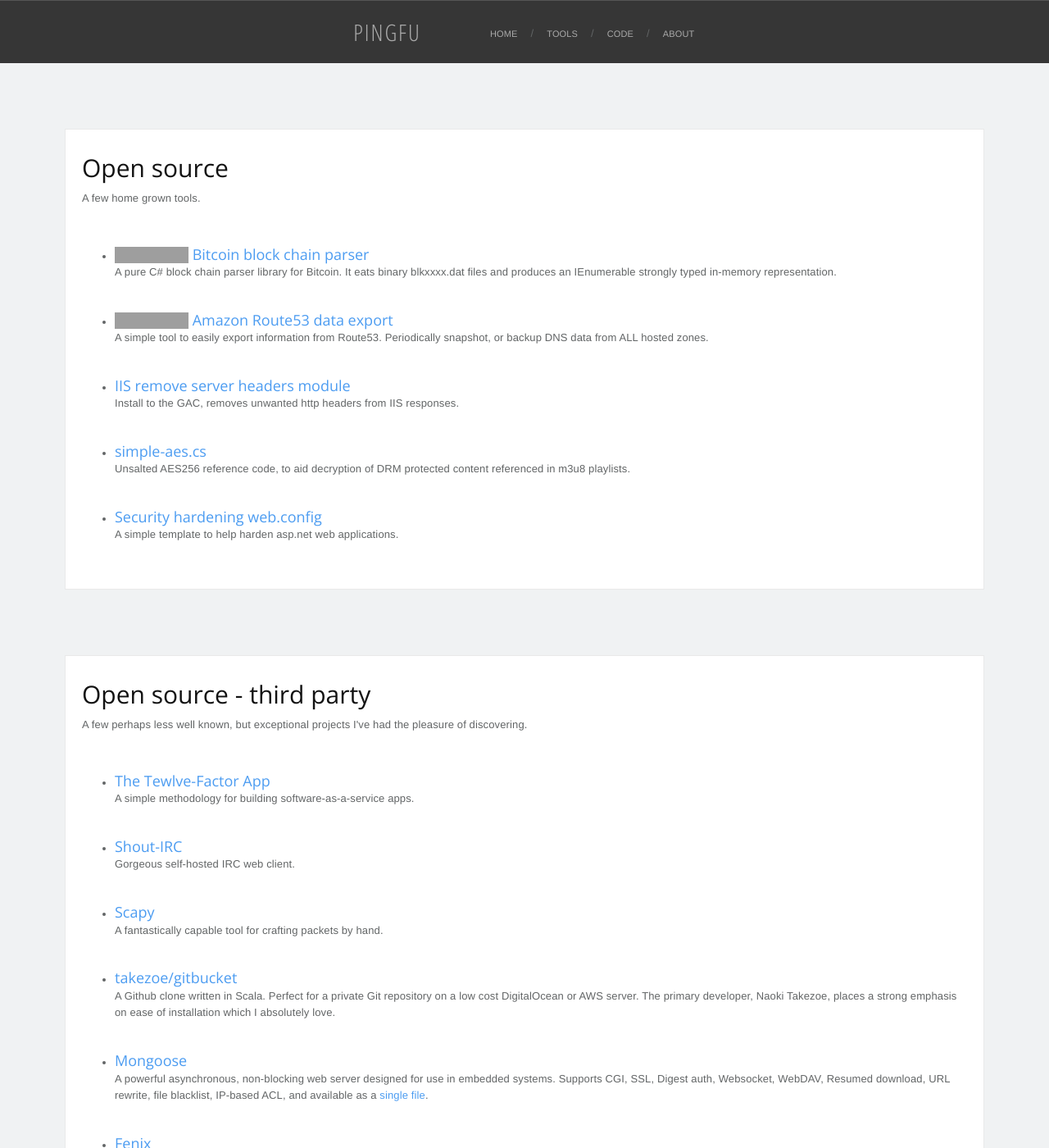
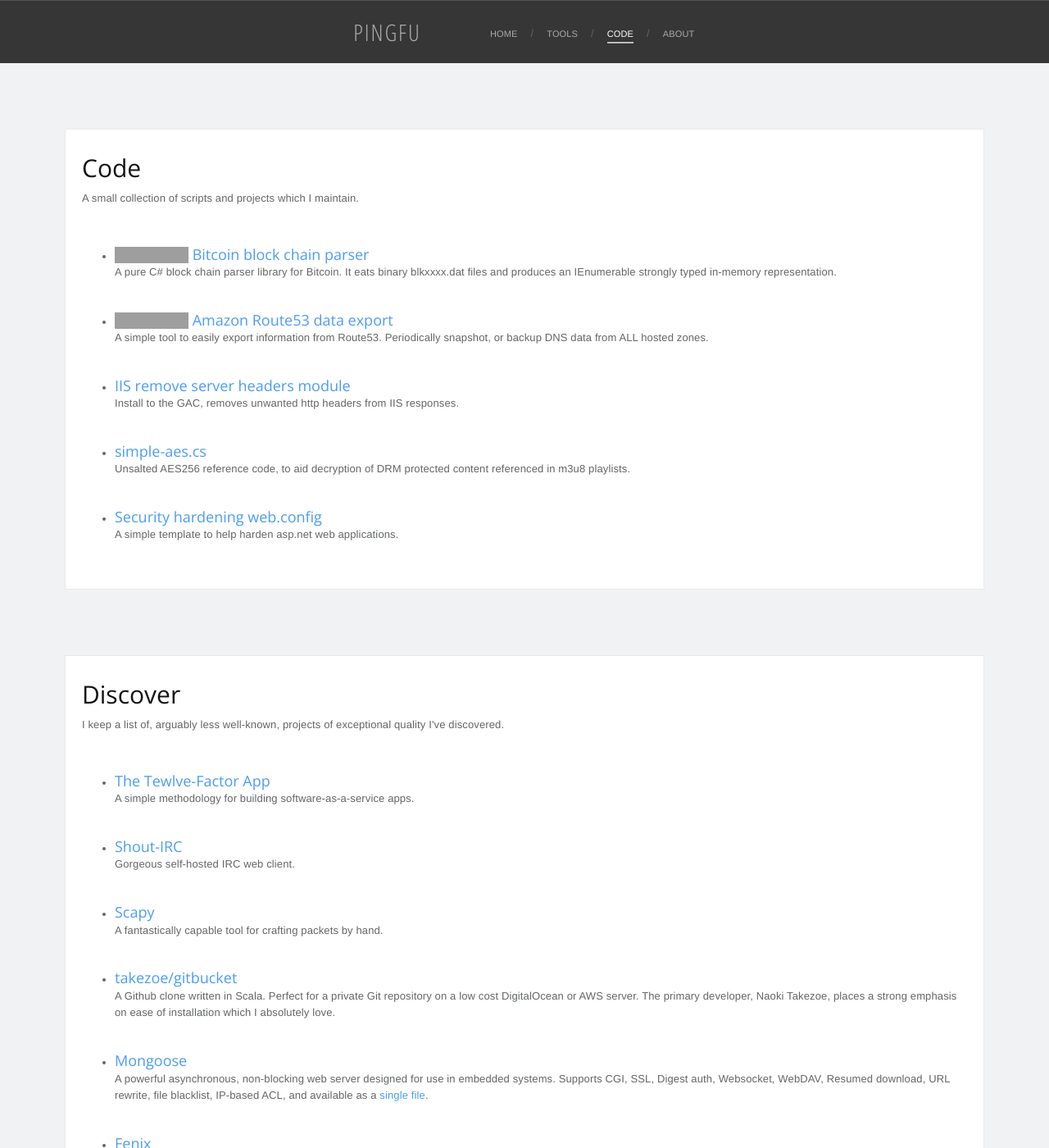
Before and after one commit to pingfu/pingfu.github.io, a Jekyll site: the page built from code.html, in a window 1280 px wide and 1400 px high. Shown: the whole window at 82% size. Built offline with Jekyll 4.4.1, drawn with Linux system fonts in a browser that asks for light colours; nearby versions of some CDN libraries; grey boxes are pictures that could not be loaded.

Commit message:
renamed open-source page

```diff
--- a/open-source.html
+++ b/code.html
@@ -7,9 +7,9 @@
 
 <section class="boxed">
 
-	<h1>Open source</h1>
+	<h1>Code</h1>
 
-	<p>A few home grown tools.</p>
+	<p>A small collection of scripts and projects which I maintain.</p>
 
 	<ul class="tools">
 
@@ -52,9 +52,9 @@
 
 <section class="boxed">
 
-	<h1>Open source - third party</h1>
+	<h1>Discover</h1>
 
-	<p>A few perhaps less well known, but exceptional projects I've had the pleasure of discovering.</p>
+	<p>I keep a list of, arguably less well-known, projects of exceptional quality I've discovered.</p>
 
 	<ul class="tools">
 
```
